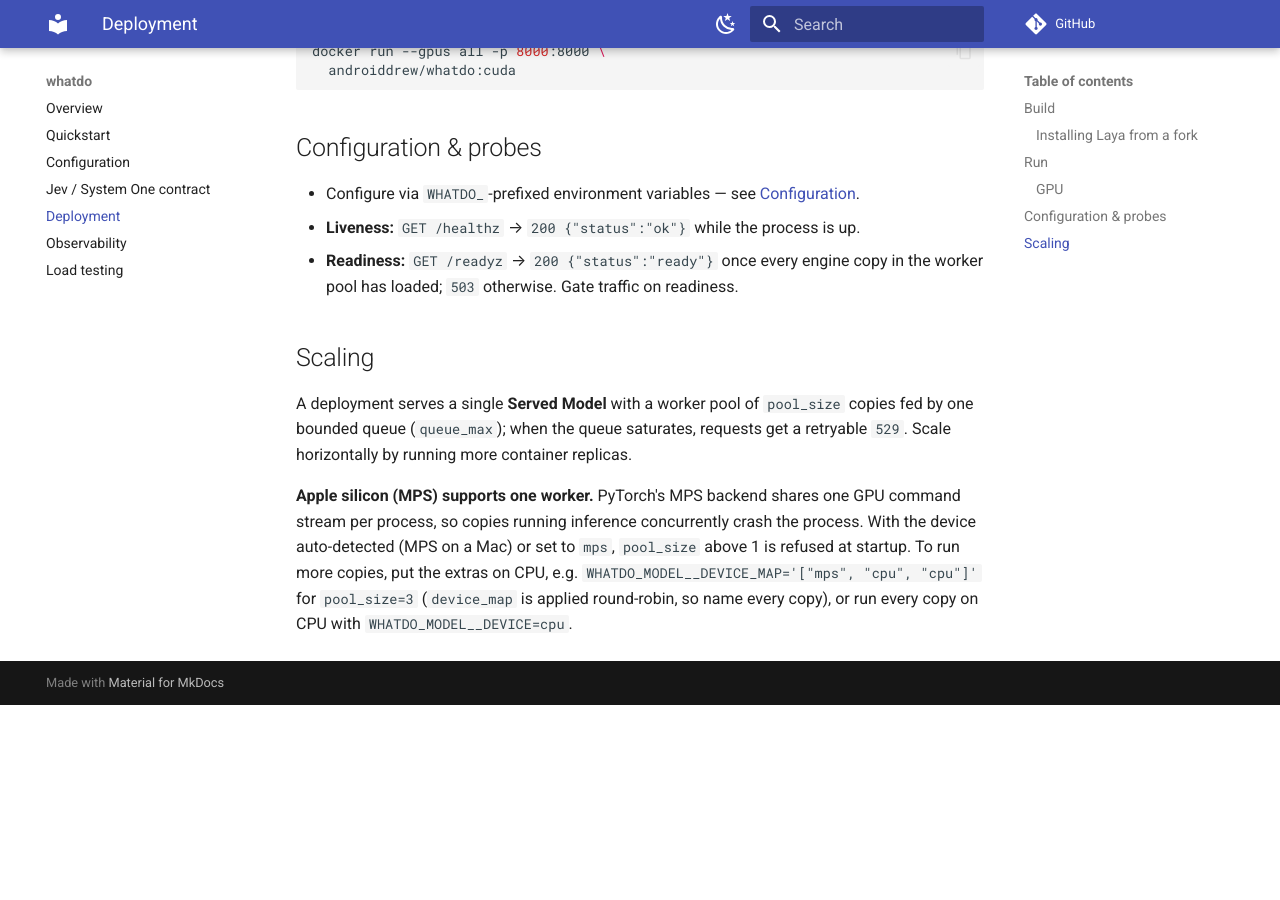
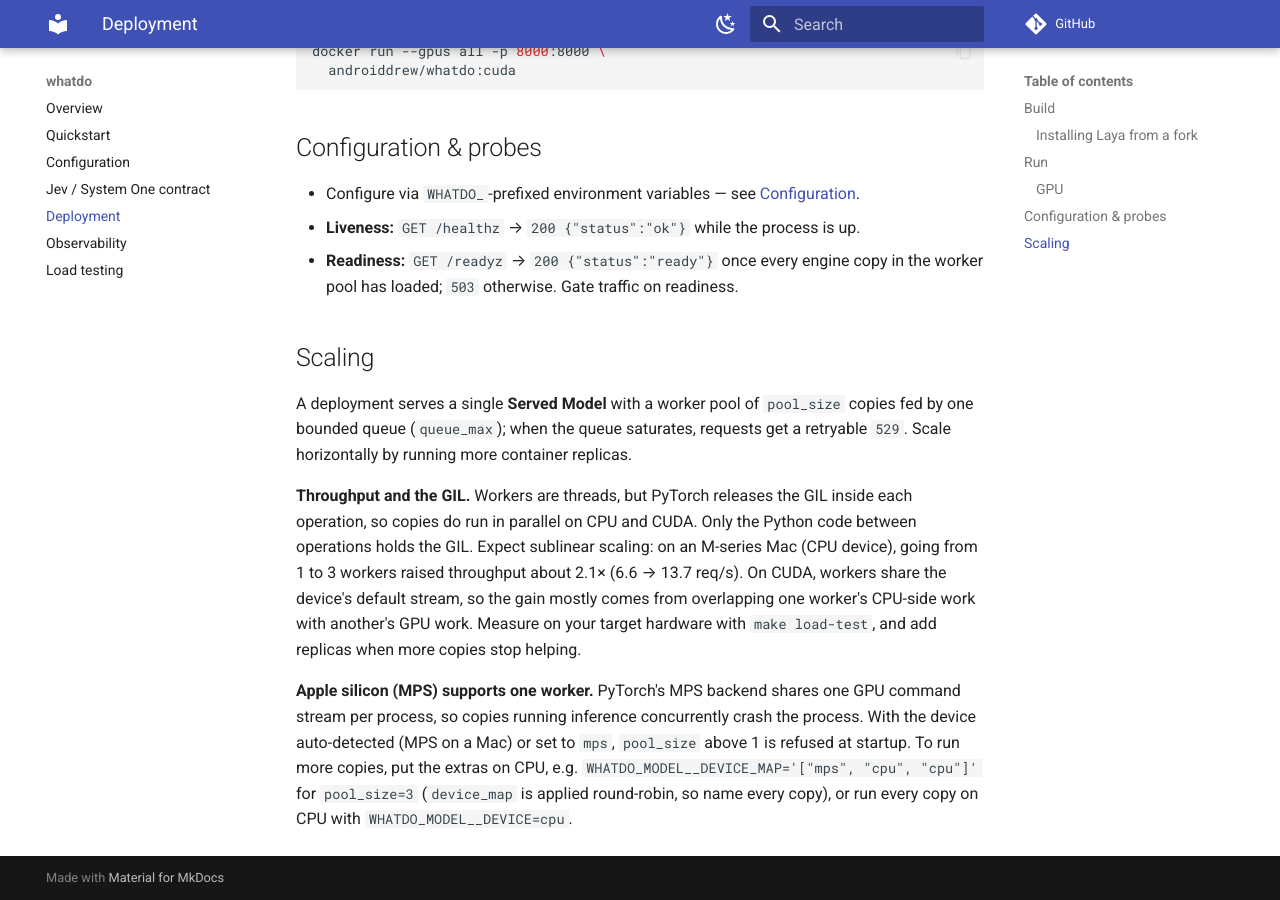
Before and after one commit to androiddrew/whatdo, an MkDocs documentation site: the page built from docs/deployment.md, in a window 1280 px wide and 900 px high, scrolled down 1140 px. Built offline with MkDocs 1.6.1 and Material for MkDocs 9.7.7, drawn with Linux system fonts in a browser that asks for light colours; comment, search, counter and statistics services are not loaded; before the commit the page ends 1845 px from its top, so only the background shows below that.

Commit message:
Update docs to describe worker scaling

```diff
--- a/docs/deployment.md
+++ b/docs/deployment.md
@@ -67,6 +67,15 @@ A deployment serves a single **Served Model** with a worker pool of `pool_size`
 copies fed by one bounded queue (`queue_max`); when the queue saturates, requests
 get a retryable `529`. Scale horizontally by running more container replicas.
 
+**Throughput and the GIL.** Workers are threads, but PyTorch releases the GIL
+inside each operation, so copies do run in parallel on CPU and CUDA. Only the
+Python code between operations holds the GIL. Expect sublinear scaling: on an
+M-series Mac (CPU device), going from 1 to 3 workers raised throughput about
+2.1× (6.6 → 13.7 req/s). On CUDA, workers share the device's default stream, so
+the gain mostly comes from overlapping one worker's CPU-side work with another's
+GPU work. Measure on your target hardware with `make load-test`, and add
+replicas when more copies stop helping.
+
 **Apple silicon (MPS) supports one worker.** PyTorch's MPS backend shares one
 GPU command stream per process, so copies running inference concurrently crash
 the process. With the device auto-detected (MPS on a Mac) or set to `mps`,
```
